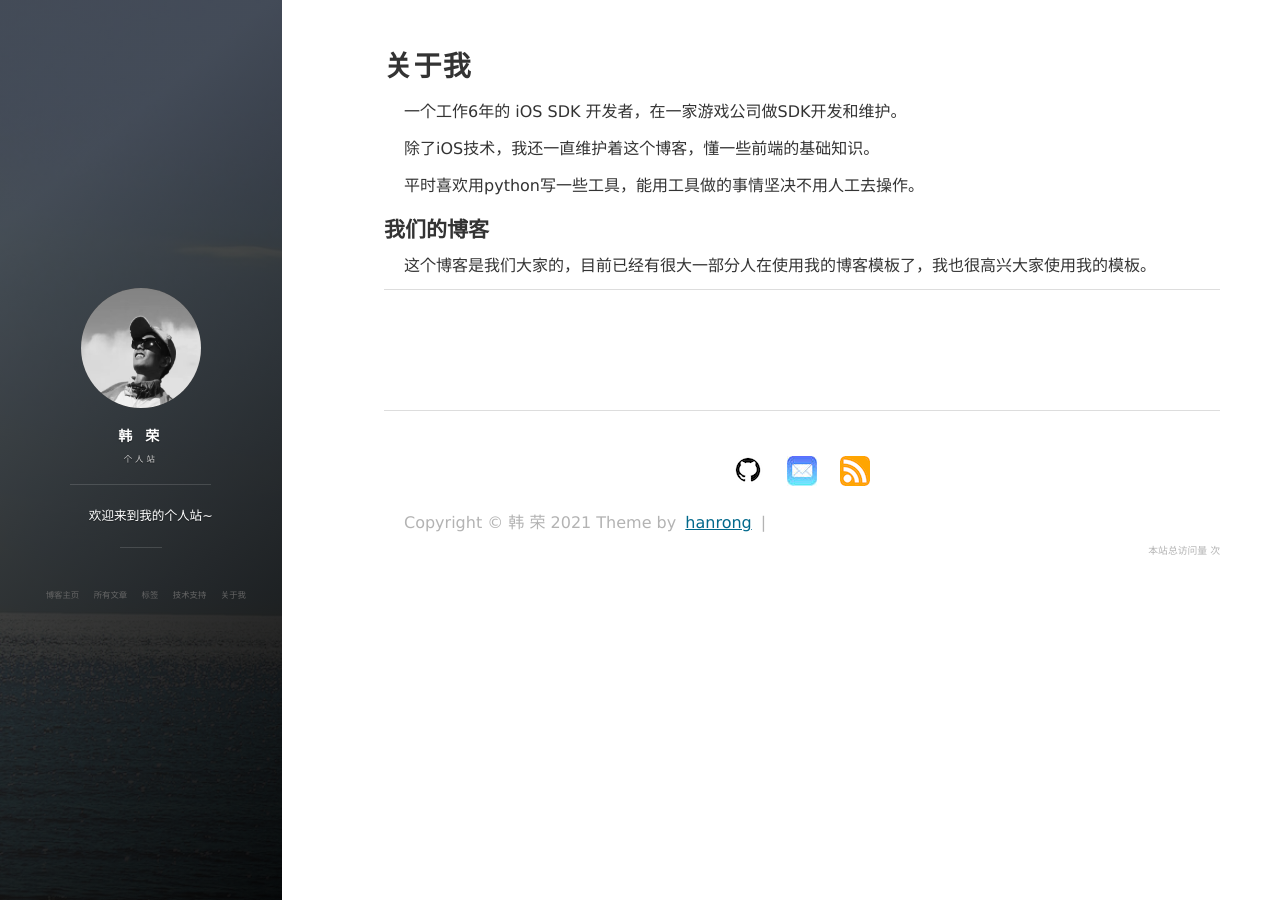
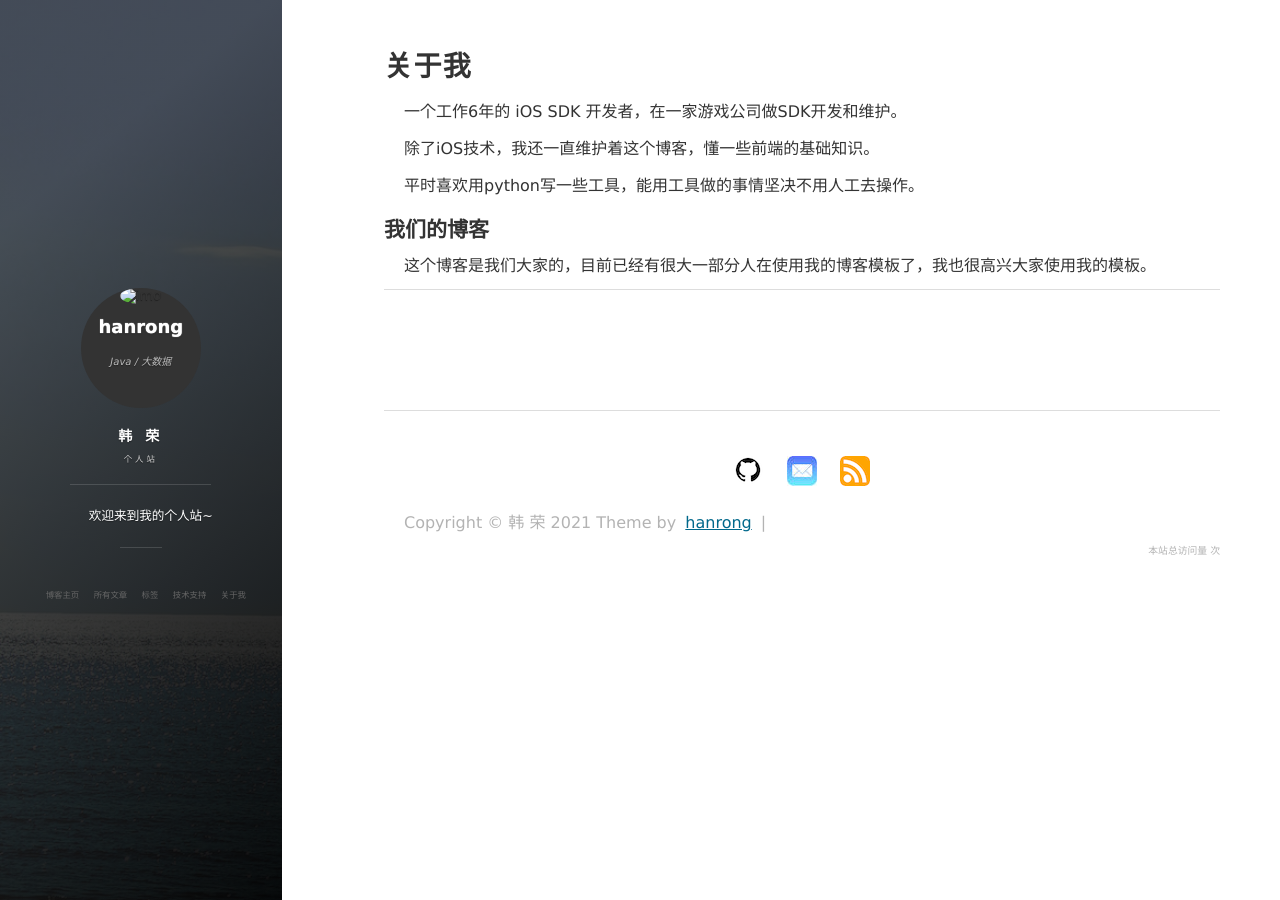
Before and after one commit to hanrongMan/hanrong.github.io, a Jekyll site: the page built from about.md, in a window 1280 px wide. Built offline with Jekyll 4.4.1, drawn with Linux system fonts in a browser that asks for light colours; nearby versions of some CDN libraries; comment, search, counter and statistics services are not loaded.

Commit message:
测试文件路径

```diff
--- a/_includes/side-panel.html
+++ b/_includes/side-panel.html
@@ -6,7 +6,7 @@
         <!-- 头像效果-start -->
         <div class="ih-item circle effect right_to_left">
             <a href="/#blog" title="前往 {{ site.title }} 的主页" class="blog-button">
-                <div class="img"><img src="/images/avatar.jpg" alt="img"></div>
+                <div class="img"><img src="images/avatar.jpg" alt="img"></div>
                 <div class="info">
                     <div class="info-back">
                         <h2>
```
